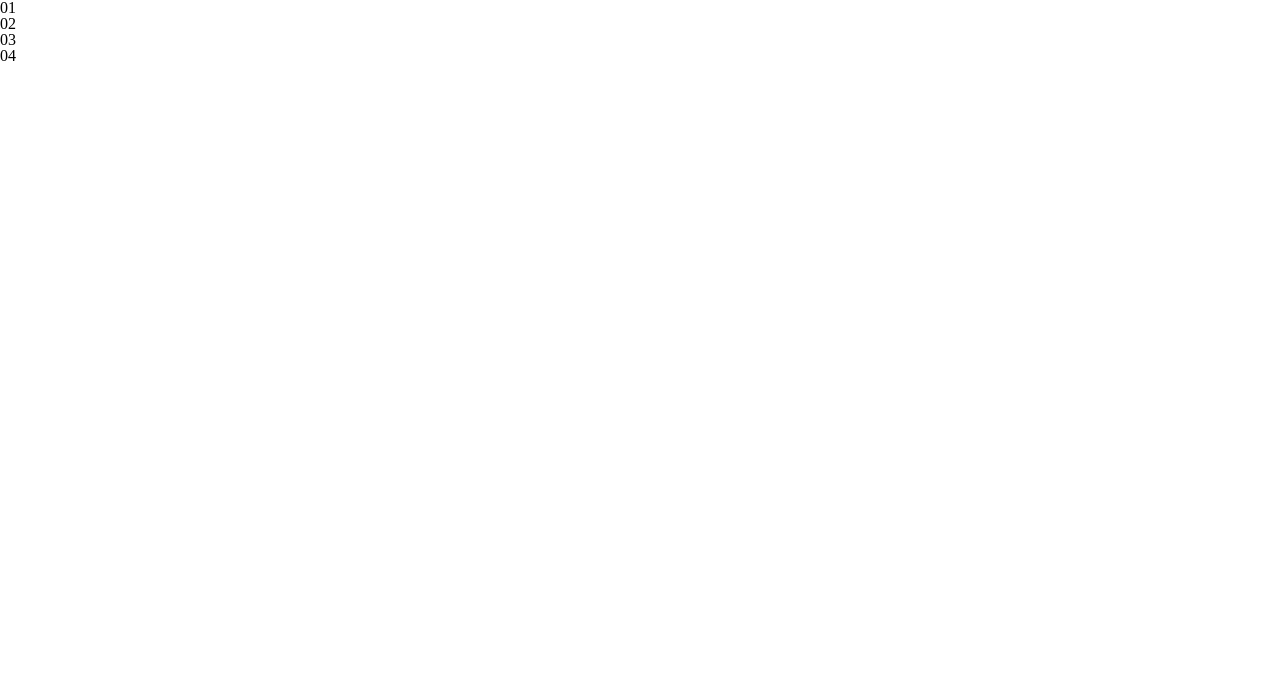
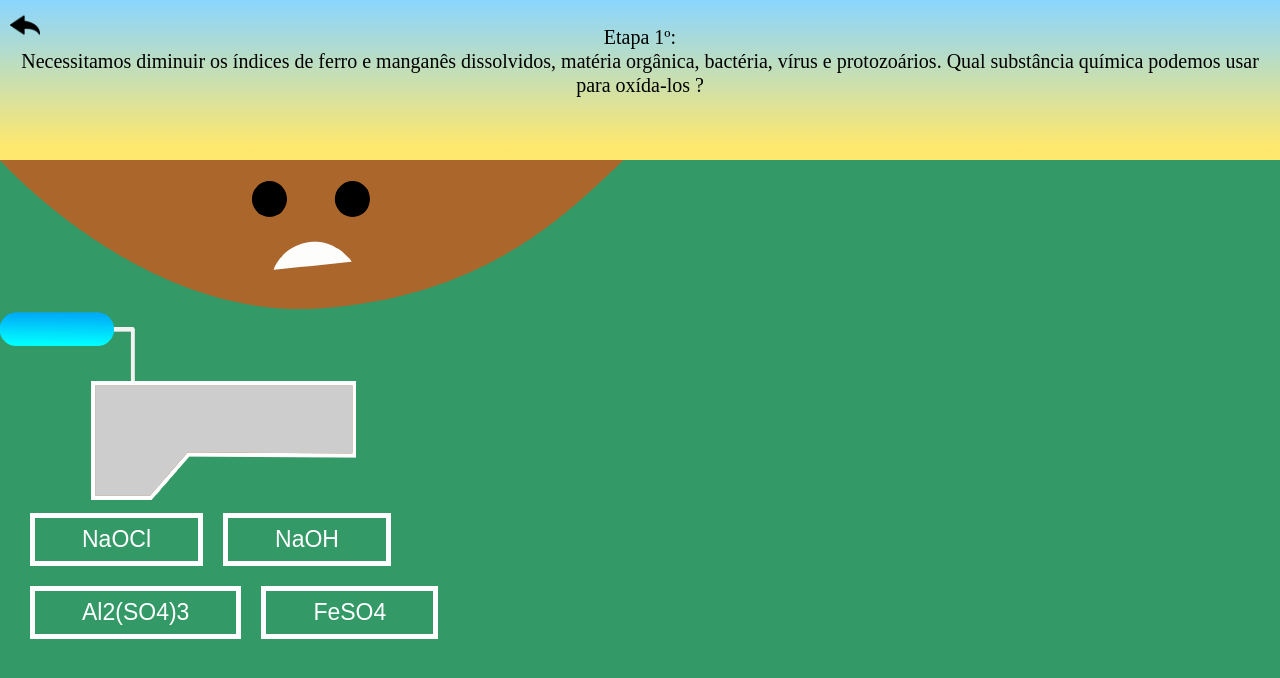
Before and after one commit to IgorTargino/WTP, a React (Create React App) app: page /01 in a window 1280 px wide. Shown: the top 678 px of the page. Built offline with nearby package versions, Linux system fonts and the light colour scheme.

Commit message:
30% da tela 2

```diff
--- a/src/pages/Etapa01/index.css
+++ b/src/pages/Etapa01/index.css
@@ -0,0 +1,65 @@
+.pergunta{
+    font-family: Ropa Sans;
+    font-style: normal;
+    font-weight: normal;
+    font-size: 20px;
+    line-height: 24px;
+    text-align: center;
+
+    padding-top: 25px;
+    margin: 0 10px;
+
+    color: #000000;
+}
+.home-back{
+    position: absolute;
+    top: 10px;
+    left: 10px;
+    width: 30px;
+}
+
+.myButton {
+    display: flex;
+    align-items: center;
+    justify-content: center;
+
+	box-shadow: 0px 0px 0px 0px #fff;
+	background-color:transparent;
+	border:5px solid #fff;
+	display:inline-block;
+	cursor:pointer;
+	color:#fff;
+	font-family:Arial;
+	font-size:23px;
+	padding:10px 47px;
+    text-decoration:none;
+
+    margin:10px 10px;
+}
+.myButton:hover {
+	background-color:transparent;
+}
+.myButton:active {
+	position:relative;
+	top:1px;
+}
+
+.myButton.certa{
+    transition: 500ms;
+	border:5px solid #00FF00;
+	box-shadow: 0px 0px 0px 0px #00FF00;
+
+    color: #00FF00;
+}
+.myButton.errada{
+    transition: 500ms;
+	border:5px solid#FF0000;
+	box-shadow: 0px 0px 0px 0px#FF0000;
+
+    color:#FF0000;
+}
+
+.container-button{
+    margin-left: 20px;
+    width: 500px;
+}
--- a/src/pages/Etapa01/index.js
+++ b/src/pages/Etapa01/index.js
@@ -1,21 +1,56 @@
 import React from 'react';
+import { Link } from 'react-router-dom'
 
 import dadoInicial from '../../data/dados-iniciais.json'
 
+import back from '../../assets/back.png'
+import lagoa from '../../assets/Lagoa.png'
+import bacia1 from '../../assets/bacia1.png'
+
+
 import './index.css';
+
 
 function Etapa01() {
 
     function mudar(){
+        const button = document.getElementsByClassName('myButton')
+
+        for (let i = 0; i < button.length; i++) {
+           (i == 3 )? button[i].classList.toggle('certa') : button[i].classList.toggle('errada')
+        }
+        console.log("[Button]",button);
         dadoInicial.etapa02 = "1"
     }
 
     return(
         <>
-            <p>01</p>
-            <p>02</p>
-            <p>03</p>
-            <p onClick={mudar}>04</p>
+            <div id="ceu">
+                <Link to="/"><img className="home-back" src={back} alt=""/></Link>
+                <div className="pergunta">
+                    <p>Etapa 1º:<br/></p>
+                    <p>
+                        Necessitamos diminuir os índices de ferro e manganês dissolvidos, matéria orgânica, bactéria,
+                        vírus e protozoários. Qual substância química podemos usar para oxída-los ?
+                    </p>
+                </div>
+            </div>
+
+            <div id="container">
+
+                <img src={lagoa} alt=""/>
+
+                <div className="teste">
+                    <img src={bacia1} alt=""/>
+
+                    <div className="container-button">
+                        <p className="myButton">NaOCl</p>
+                        <p className="myButton">NaOH</p>
+                        <p className="myButton">Al2(SO4)3</p>
+                        <p  className="myButton" onClick={mudar}>FeSO4</p>
+                    </div>
+                </div>
+            </div>
         </>
     )
 
--- a/src/pages/Home/index.css
+++ b/src/pages/Home/index.css
@@ -2,8 +2,7 @@
     width: 100%;
     height: 20vh;
 
-    background: linear-gradient(180deg, #8C7F51 8.15%, rgba(255, 255, 255, 0) 100%), #00BFFC;
-    transform: rotate(180deg);
+    background: linear-gradient(180deg, #8AD5FF 0%, rgba(255, 255, 255, 0) 92.2%), #FFE86D;
 }
 #container{
     position: relative;
--- a/src/pages/Home/index.js
+++ b/src/pages/Home/index.js
@@ -35,17 +35,17 @@ function Home() {
                 {dadoInicial.etapa02 === "1" ?
                     <Link to="/02"><img src={tanqueReacao} alt="Tanque Reacao"/></Link>
                     :
-                    <img src={tanqueReacao} alt="lagoa"/>
+                    <img src={tanqueReacao} alt="Tanque Reacao"/>
                 }
                 {dadoInicial.etapa03 === "1"  ?
                     <Link to="/03"><img src={filtro} alt="Filtro"/></Link>
                     :
-                    <img src={filtro} alt="lagoa"/>
+                    <img src={filtro} alt="filtro"/>
                 }
                 {dadoInicial.etapa04 === "1"  ?
                     <Link to="/04"><img src={balao} alt="Balao"/></Link>
                     :
-                    <img src={balao} alt="lagoa"/>
+                    <img src={balao} alt="balao"/>
                 }
             </div>
             {/*
```
Also changed, not shown: src/assets/back.png (added).
